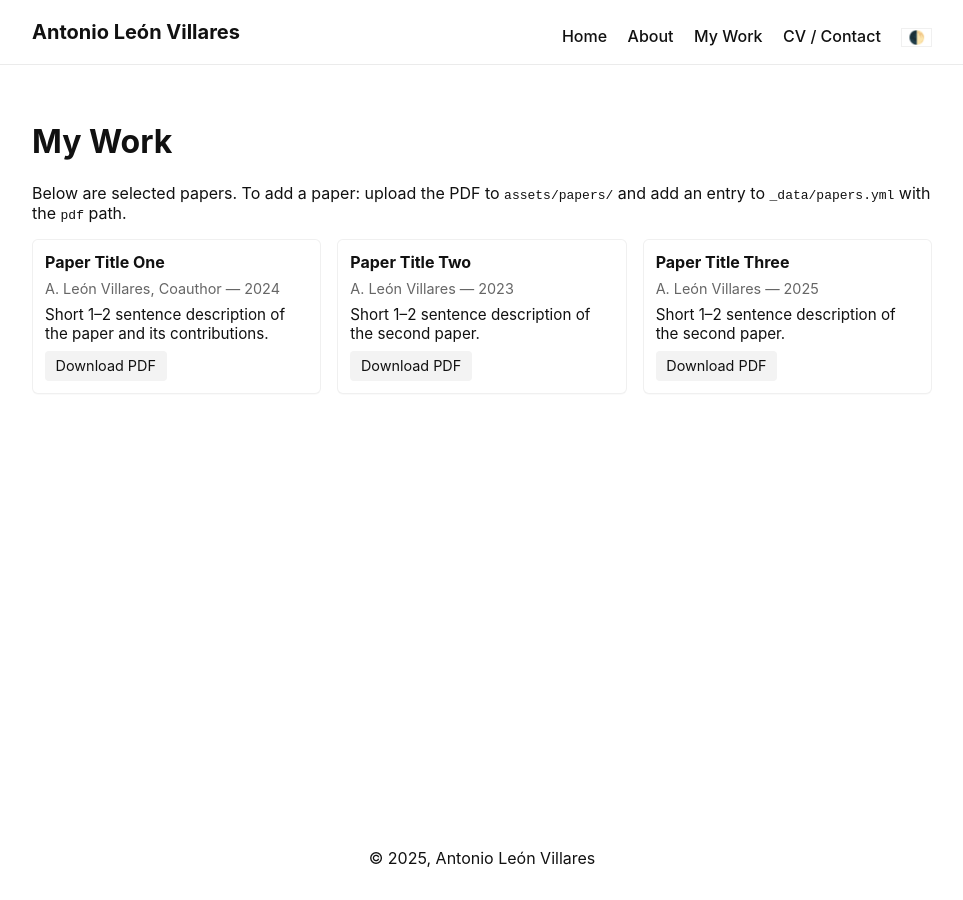
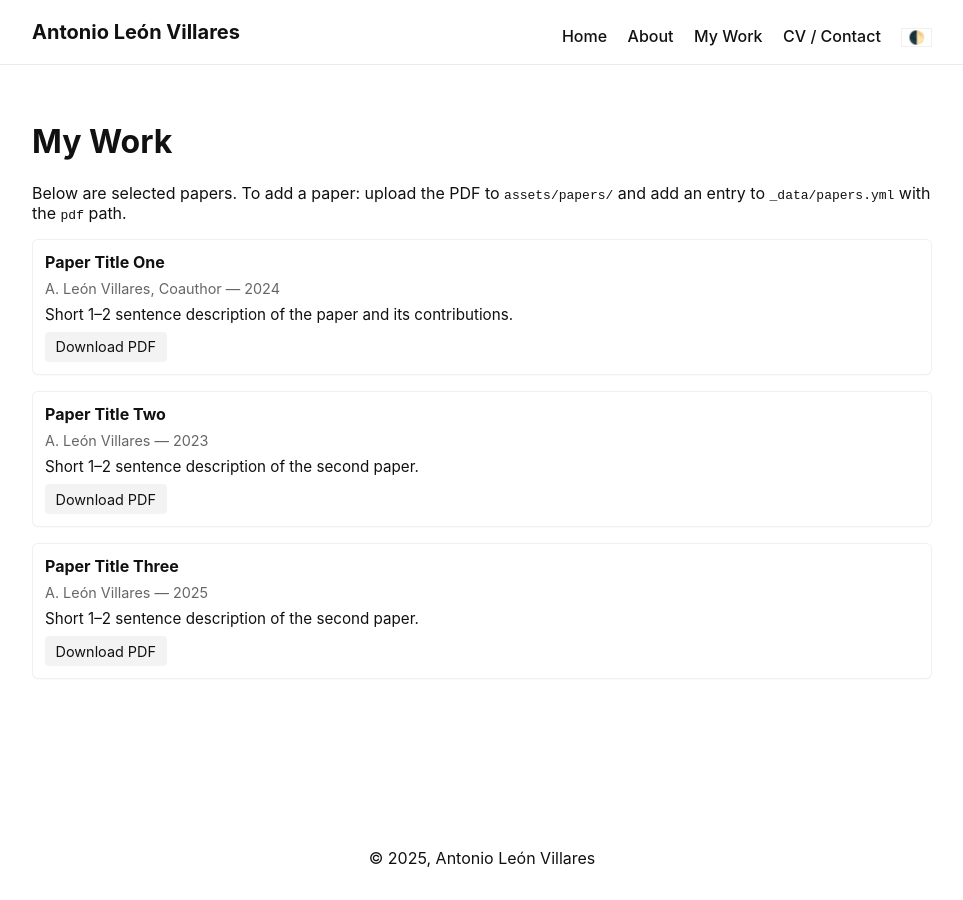
Before and after one commit to alv31415/alv31415.github.io, a Jekyll site: the page built from work.md, in a window 1280 px wide. Shown: the whole page, without its empty margins (158-1121 px from the left). Built offline with Jekyll 4.4.1, drawn with Linux system fonts in a browser that asks for light colours.

Commit message:
papers appear in a single column

```diff
--- a/assets/css/custom.css
+++ b/assets/css/custom.css
@@ -110,7 +110,7 @@ a {
 /* Work grid */
 .paper-grid {
   display: grid;
-  grid-template-columns: repeat(auto-fit, minmax(240px, 1fr));
+  grid-template-columns: 1fr;  /* exactly one column */
   gap: 1rem;
   margin-top: 1rem;
 }
@@ -210,3 +210,16 @@ button, input, textarea {
 .wrapper > section {
     flex: 1;
 }
+
+/* Ensure main content uses primary text color (no more muted body text) */
+.site-main,
+.site-main .inner,
+.site-main p,
+.site-main li,
+.site-main h1,
+.site-main h2,
+.site-main h3,
+.site-main blockquote,
+.site-main a {
+  color: var(--text);
+}
```
